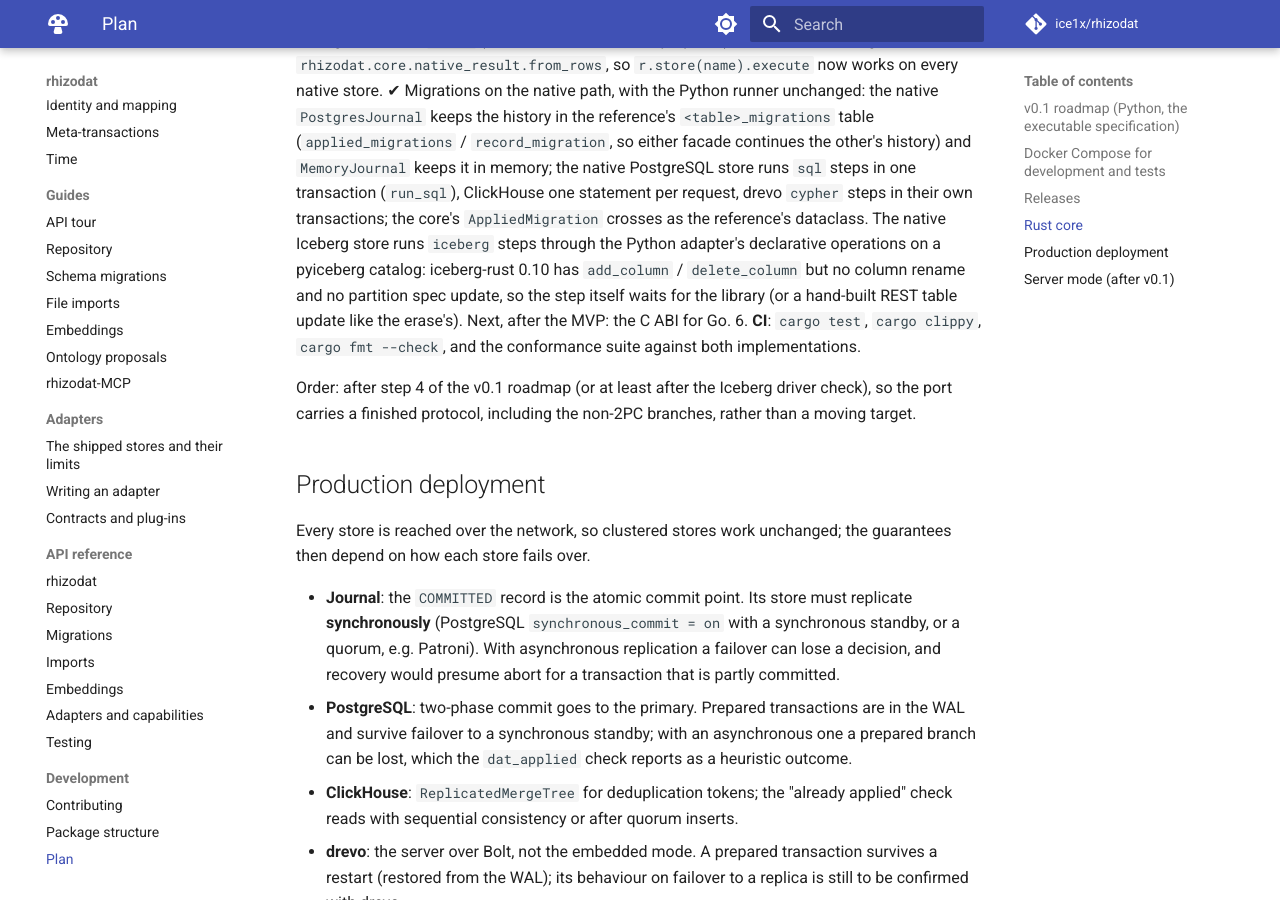
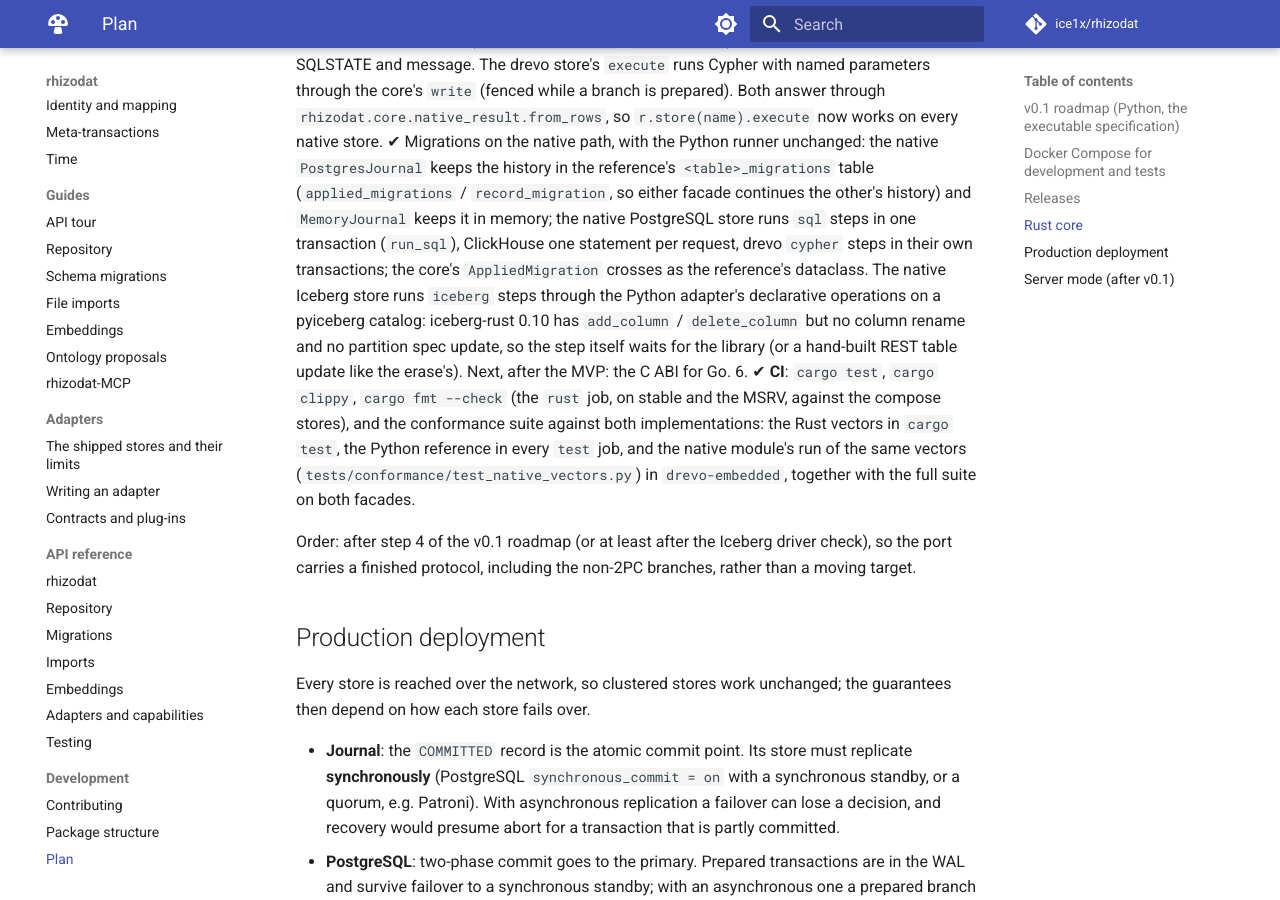
Before and after one commit to ice1x/rhizodat, an MkDocs documentation site: the page built from docs/plan.md, in a window 1280 px wide and 900 px high, scrolled down 8648 px. Built offline with MkDocs 1.6.1 and Material for MkDocs 9.7.7, drawn with Linux system fonts in a browser that asks for light colours; comment, search, counter and statistics services are not loaded; some of the changed text lies outside the part shown.

Commit message:
docs: the plan ticks bitemporal reads and the CI item, states the MVP status
docs/plan.md: roadmap item 5 (bitemporal reads) was complete in its sub-items
and is now marked so; Rust item 6 (CI) is marked done with where each part
runs (the rust job, the test jobs, the native vectors in drevo-embedded); the
MVP release item lists which of its criteria hold as of 2026-11-07 and what
the release itself consists of.

```diff
--- a/docs/plan.md
+++ b/docs/plan.md
@@ -13,7 +13,7 @@
    ✔ Iceberg branch: data files written at stage, their paths in the journal,
    one tagged snapshot per table after the decision, roll-forward by recovery,
    staged files deleted on abort.
-5. Bitemporal reads (`as_of`, `known_at`, `history`), with the storage format of
+5. ✔ Bitemporal reads (`as_of`, `known_at`, `history`), with the storage format of
    entity parts and repository persistence.
    ✔ Repository CRUD, versions, `as_of` in transaction time, hard and soft
    delete; parts in PostgreSQL, ClickHouse, drevo and Iceberg; the parts
@@ -88,10 +88,12 @@
    trusted publishing).
 2. **Feedback**: the "Feedback on the proof of concept" issue template; every
    report becomes a plan item or a documented limit.
-3. **0.1.0, the MVP**: the v0.1 roadmap complete (bitemporal reads and the
-   integration scenarios of item 7), the feedback addressed, every store's
-   documented limits either lifted or stated in the adapter's page, and the
-   same suite green on both implementations in CI.
+3. **0.1.0, the MVP**: ✔ the v0.1 roadmap complete (bitemporal reads and the
+   integration scenarios of item 7), ✔ every store's documented limits stated
+   in [the stores page](adapters/stores.md), ✔ the same suite green on both
+   implementations in CI; the feedback addressed (none received yet, 2026-11-07).
+   The release itself: version `0.1.0`, the changelog, the `v0.1.0` tag, the
+   PyPI upload of the release assets.
 
 ## Rust core
 
@@ -405,8 +407,12 @@
    spec update, so the step itself waits for the library (or a hand-built REST
    table update like the erase's).
    Next, after the MVP: the C ABI for Go.
-6. **CI**: `cargo test`, `cargo clippy`, `cargo fmt --check`, and the conformance
-   suite against both implementations.
+6. ✔ **CI**: `cargo test`, `cargo clippy`, `cargo fmt --check` (the `rust` job, on
+   stable and the MSRV, against the compose stores), and the conformance
+   suite against both implementations: the Rust vectors in `cargo test`, the
+   Python reference in every `test` job, and the native module's run of the
+   same vectors (`tests/conformance/test_native_vectors.py`) in
+   `drevo-embedded`, together with the full suite on both facades.
 
 Order: after step 4 of the v0.1 roadmap (or at least after the Iceberg driver
 check), so the port carries a finished protocol, including the non-2PC
```
